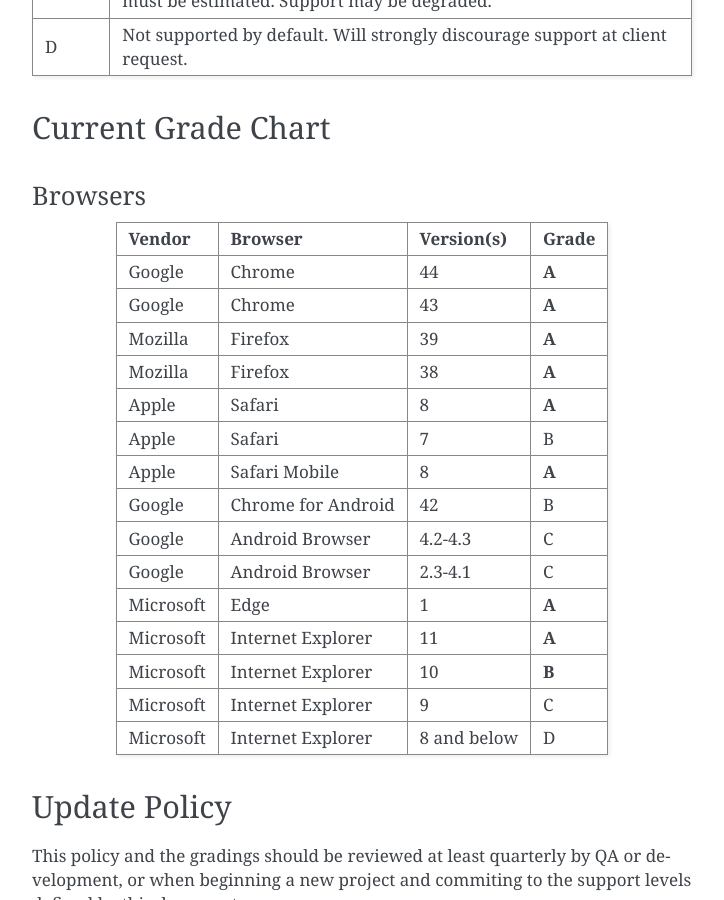
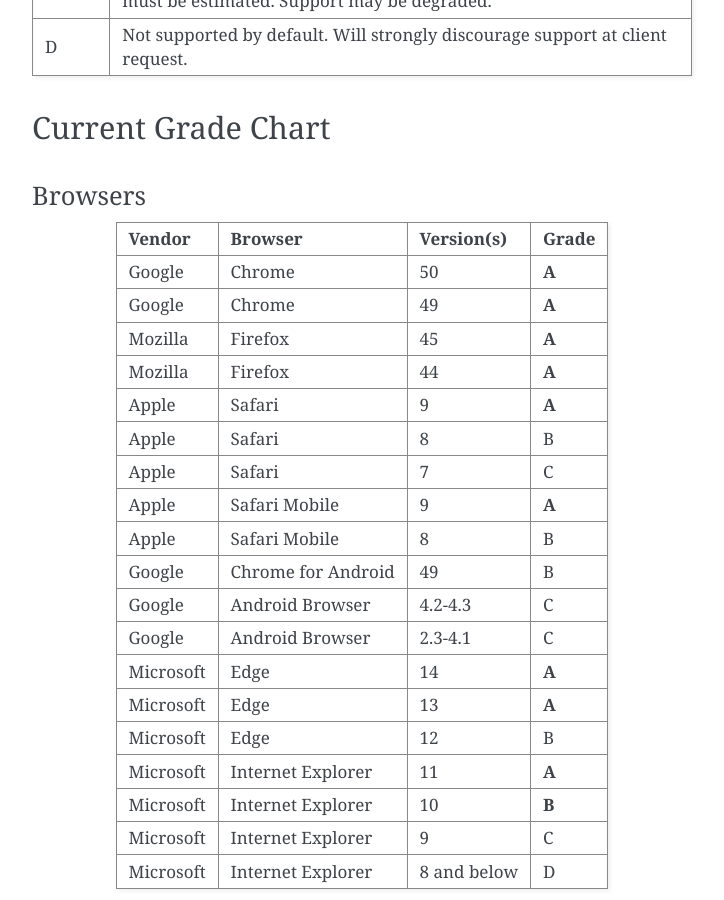
Before and after one commit to caktus/guidebook, a Sphinx documentation site: the page built from source/supported-clients.rst, in a window 1280 px wide and 900 px high, scrolled down 1068 px. Shown: the whole window, without its empty margins (388-1112 px from the left). Built offline with Sphinx 7.4.7, drawn with Linux system fonts in a browser that asks for light colours.

Commit message:
Update supported versions
This:
* Bumps the Chrome and Firefox versions to their latest versions
* Adds Safari 9, bumping 8 and 7 down a level
* Adds Mobile Safari 9, bumping 8 down a level
* Bumps 'Chrome for Android' version, but leaves it as B (Is that right?)
* Supports latest 2 versions of Edge, keeping A support for IE11

All up for discussion ^

```diff
--- a/source/supported-clients.rst
+++ b/source/supported-clients.rst
@@ -42,17 +42,21 @@
 =========   ===================     ===========     =====
 Vendor      Browser                 Version(s)      Grade
 =========   ===================     ===========     =====
-Google      Chrome                  44              **A**
-Google      Chrome                  43              **A**
-Mozilla     Firefox                 39              **A**
-Mozilla     Firefox                 38              **A**
-Apple       Safari                  8               **A**
-Apple       Safari                  7               B
-Apple       Safari Mobile           8               **A**
-Google      Chrome for Android      42              B
+Google      Chrome                  50              **A**
+Google      Chrome                  49              **A**
+Mozilla     Firefox                 45              **A**
+Mozilla     Firefox                 44              **A**
+Apple       Safari                  9               **A**
+Apple       Safari                  8               B
+Apple       Safari                  7               C
+Apple       Safari Mobile           9               **A**
+Apple       Safari Mobile           8               B
+Google      Chrome for Android      49              B
 Google      Android Browser         4.2-4.3         C
 Google      Android Browser         2.3-4.1         C
-Microsoft   Edge                    1               **A**
+Microsoft   Edge                    14              **A**
+Microsoft   Edge                    13              **A**
+Microsoft   Edge                    12              B
 Microsoft   Internet Explorer       11              **A**
 Microsoft   Internet Explorer       10              **B**
 Microsoft   Internet Explorer       9               C
```
